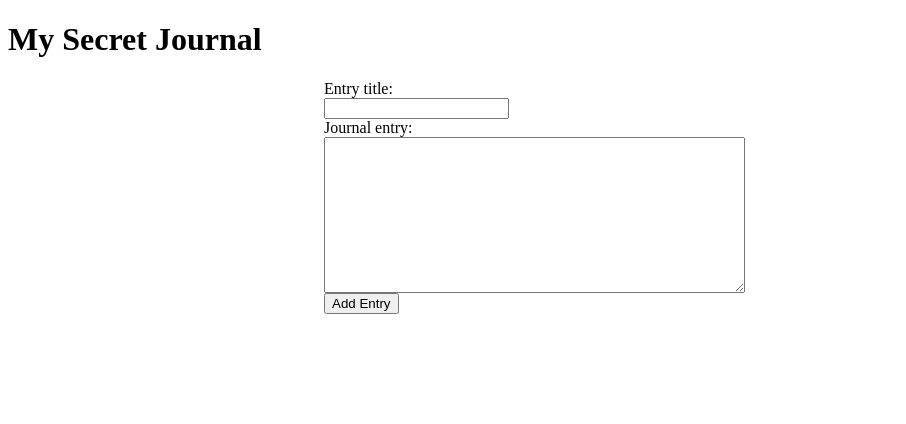
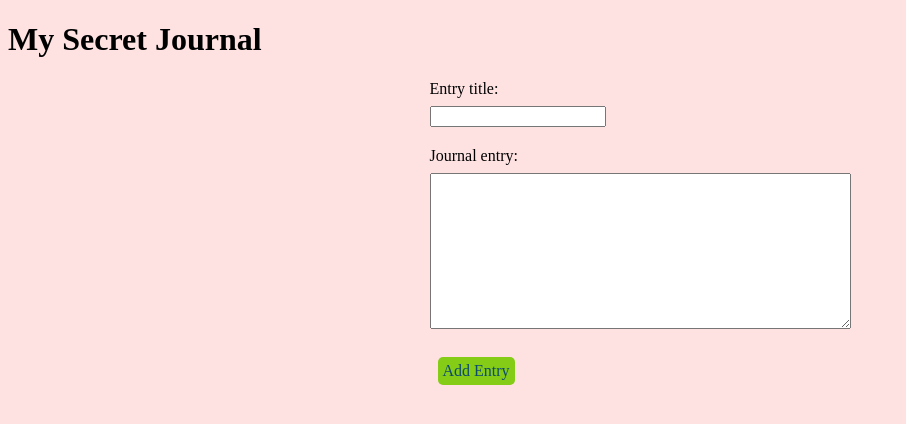
Before and after one commit to emmalgs/journal, a website built with webpack: page src/index.html in a window 1280 px wide. Shown: the whole page, without its empty margins (0-906 px from the left). Built offline with nearby package versions, Linux system fonts and the light colour scheme; a web font is replaced by a local one.

Commit message:
basic styling to give this page some pizaz

```diff
--- a/src/css/styles.css
+++ b/src/css/styles.css
@@ -1,15 +1,71 @@
+@import url('https://fonts.googleapis.com/css2?family=Beth+Ellen&family=Fruktur&family=Josefin+Sans:ital,wght@0,300;0,700;1,300&family=Montserrat:ital,wght@0,400;0,700;1,200&family=Oi&family=PT+Mono&family=Righteous&family=Unbounded:wght@300;800&display=swap');
+
 * {
   box-sizing: border-box;
 }
 
+:root {
+  --green: #84cc16;
+  --navy: #0c4a6e;
+  --pink: #fee2e2;
+  --main-font: monospace, Helvetica, sans-serif;
+  --header-font: Unbounded, serif;
+}
 .hidden {
   display: none;
+}
+
+body {
+  font-family: var(--main-font);
+  background-color: var(--pink);
+}
+
+h1,
+label,
+p {
+  font-family: var(--header-font);
 }
 
 .input-container {
   display: flex;
   flex-direction: column;
   align-items: flex-start;
-  width: 50%;
-  margin: auto;
+  gap: 8px;
 }
+
+input,
+textarea {
+  margin-bottom: 12px;
+  font-family: var(--main-font);
+}
+
+.container {
+  display: flex;
+  flex-direction: column;
+  align-items: center;
+}
+
+.title {
+  font-family: var(--header-font);
+  font-weight: bold;
+}
+
+span {
+  font-family: var(--main-font);
+}
+
+button {
+  font-family: var(--header-font);
+  border-style: none;
+  background-color: var(--green);
+  color: var(--navy);
+  border-radius: 5px;
+  font-size: 1em;
+  padding: 5px;
+  margin: 8px;
+}
+
+button:hover {
+  background-color: var(--navy);
+  color: var(--pink);
+}
--- a/src/index.html
+++ b/src/index.html
@@ -8,6 +8,7 @@
 </head>
 <body>
   <h1>My Secret Journal</h1>
+  <div class="container">
     <form>
       <div class="input-container">
         <label for="title">Entry title: </label>
@@ -20,11 +21,12 @@
     <div id="entries"></div>
     <div id="entry-details" class="hidden">
       <div class="title"></div>
-    <p>Journal Entry: <span class="body"></span></p>
+      <p><span class="body"></span></p>
       <p>Word Count: <span class="word-count"></span></p>
       <p>Vowels: <span class="vowels"></span></p>
       <p>Consonants: <span class="consonants"></span></p>
       <button class="delete">Delete Entry</button>
     </div>
+  </div>
 </body>
 </html>
--- a/src/journal.js
+++ b/src/journal.js
@@ -26,7 +26,7 @@ Log.prototype.deleteEntry = function(id) {
   }
   delete this.entries[id];
   return true;
-}
+};
 
 export function Entry(title, body) {
   this.title = title;
```
Lines whose indentation alone changed are shown as unchanged.
